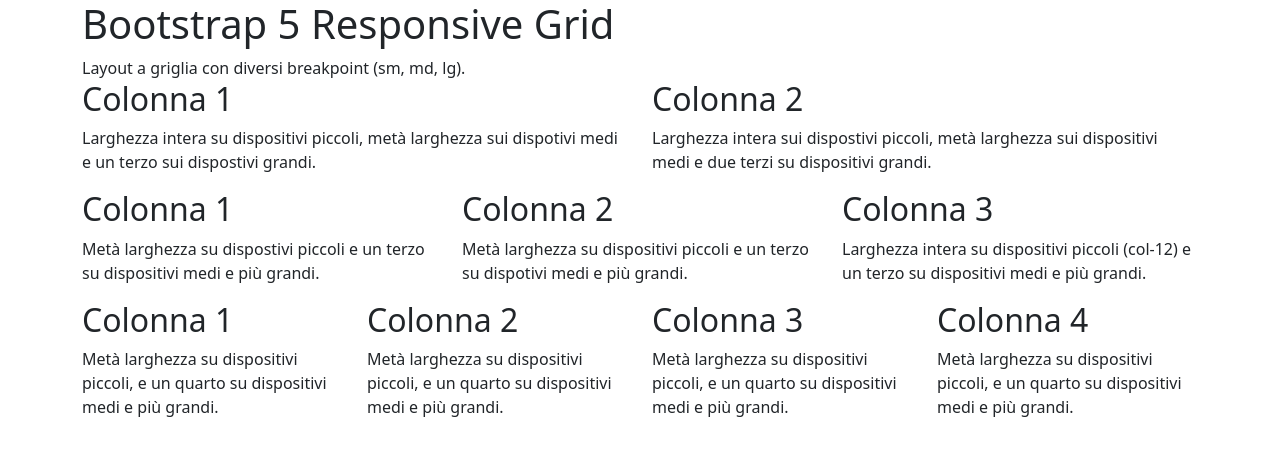
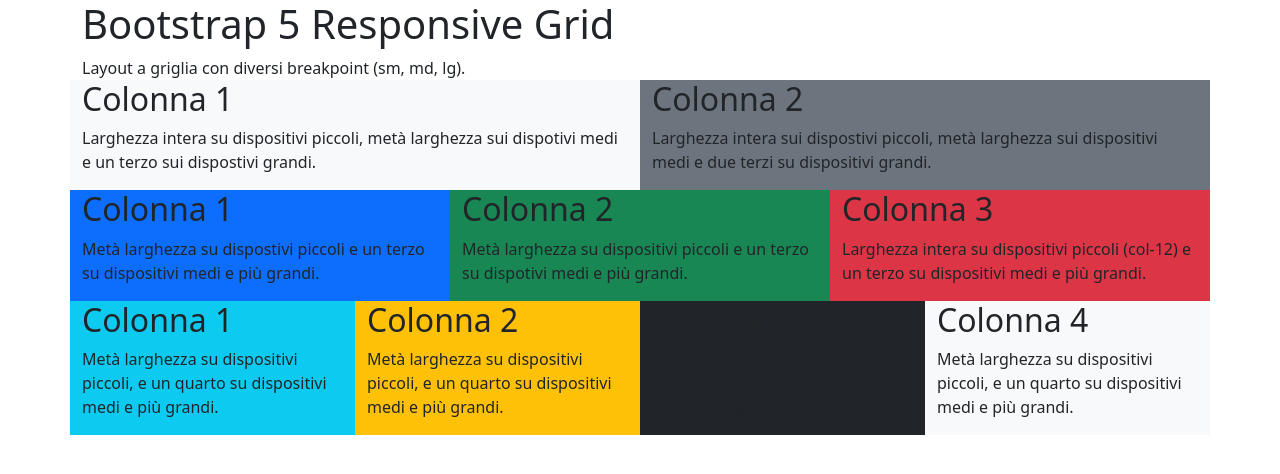
Before and after one commit to tommaso-mandorino/htmlcss-bootstrap-layout, a plain HTML site: page index.html in a window 1280 px wide. Drawn offline with nearby package versions, Linux system fonts and the light colour scheme.

Commit message:
Add column background colors.

```diff
--- a/index.html
+++ b/index.html
@@ -56,7 +56,7 @@
                 <div class="row">
 
                     <!-- First column -->
-                    <div class="col">
+                    <div class="col bg-light">
 
                         <!-- First column title -->
                         <h2>Colonna 1</h2>
@@ -71,7 +71,7 @@
                     </div>
 
                     <!-- Second column -->
-                    <div class="col">
+                    <div class="col bg-secondary">
 
                         <!-- Second column title -->
                         <h2>Colonna 2</h2>
@@ -92,7 +92,7 @@
                 <div class="row">
 
                     <!-- First column -->
-                    <div class="col">
+                    <div class="col bg-primary">
 
                         <!-- First column title -->
                         <h2>Colonna 1</h2>
@@ -107,7 +107,7 @@
                     </div>
 
                     <!-- Second column -->
-                    <div class="col">
+                    <div class="col bg-success">
 
                         <!-- Second column title -->
                         <h2>Colonna 2</h2>
@@ -122,7 +122,7 @@
                     </div>
 
                     <!-- Third column -->
-                    <div class="col">
+                    <div class="col bg-danger">
 
                         <!-- Third column title -->
                         <h2>Colonna 3</h2>
@@ -143,7 +143,7 @@
                 <div class="row">
 
                     <!-- First column -->
-                    <div class="col">
+                    <div class="col bg-info">
 
                         <!-- First column title -->
                         <h2>Colonna 1</h2>
@@ -158,7 +158,7 @@
                     </div>
 
                     <!-- Second column -->
-                    <div class="col">
+                    <div class="col bg-warning">
 
                         <!-- Second column title -->
                         <h2>Colonna 2</h2>
@@ -173,7 +173,7 @@
                     </div>
 
                     <!-- Third column -->
-                    <div class="col">
+                    <div class="col bg-dark">
 
                         <!-- Third column title -->
                         <h2>Colonna 3</h2>
@@ -188,7 +188,7 @@
                     </div>
 
                     <!-- Fourth column -->
-                    <div class="col">
+                    <div class="col bg-light">
 
                         <!-- Fourth column title -->
                         <h2>Colonna 4</h2>
```
